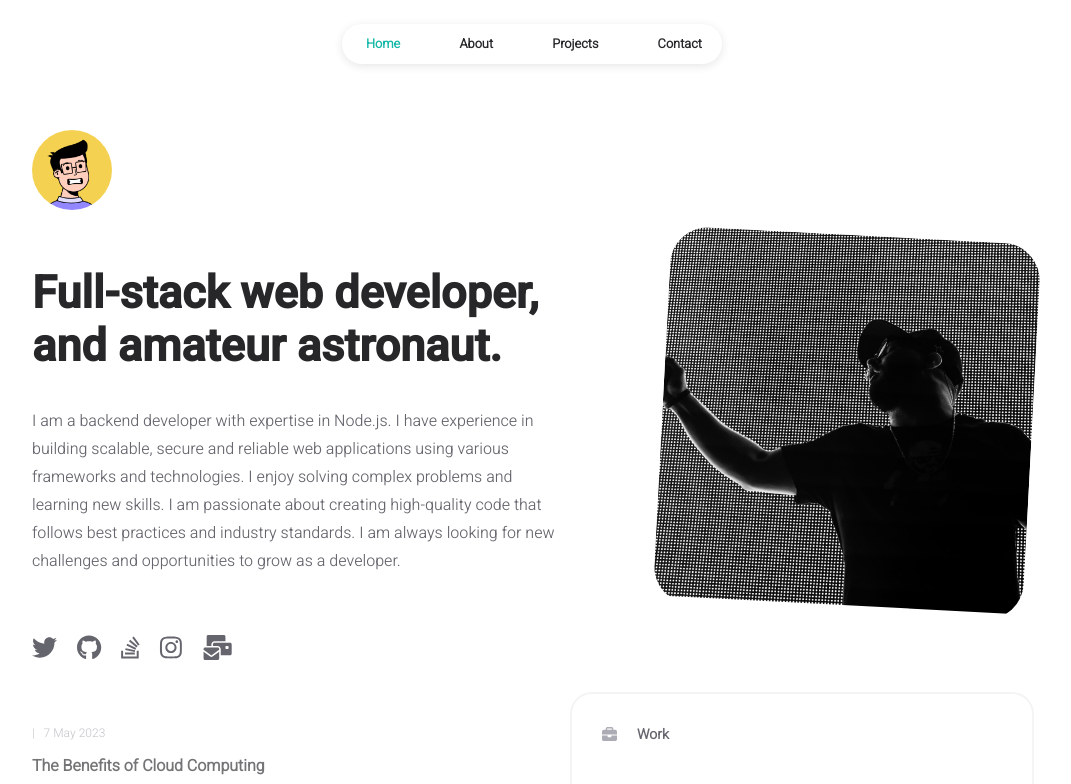
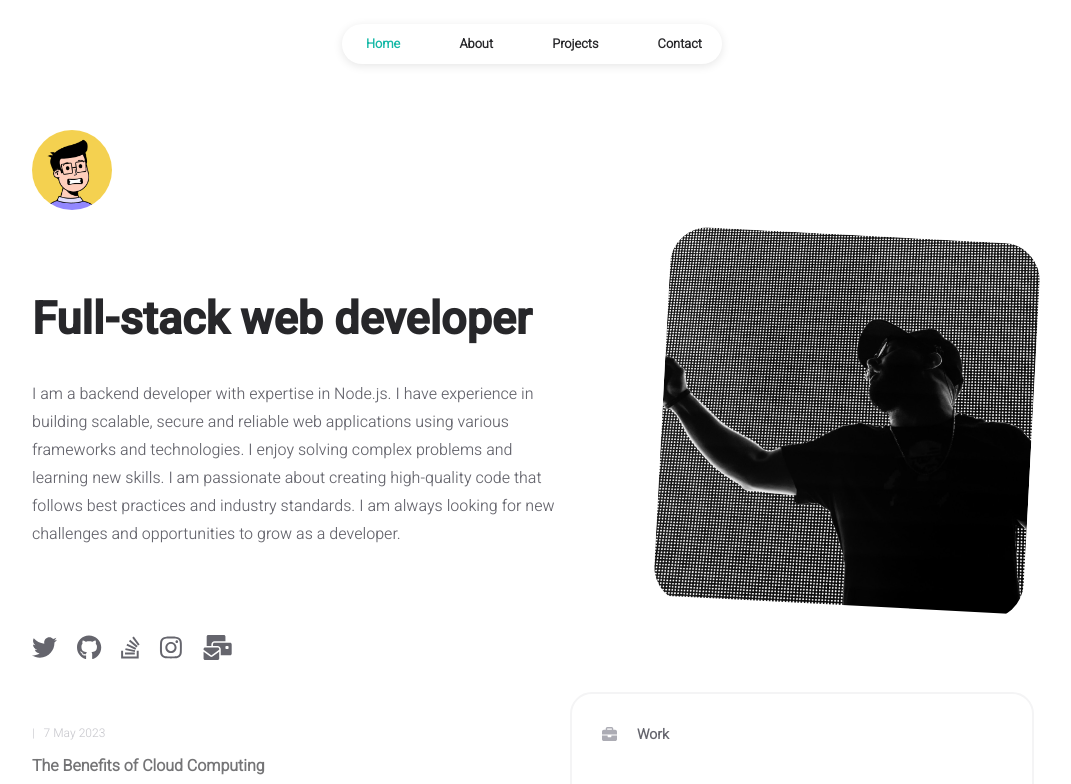
Before and after one commit to CodeOfShivam/shivamvishwakarma, a React (Create React App) app: page / in a window 1280 px wide. Shown: the top 784 px of the page, without its empty margins (108-1179 px from the left). Built offline with nearby package versions, Linux system fonts and the light colour scheme.

Commit message:
second commit

```diff
--- a/src/data/user.js
+++ b/src/data/user.js
@@ -16,7 +16,7 @@
 	},
 
 	homepage: {
-		title: "Full-stack web developer, and amateur astronaut.",
+		title: "Full-stack web developer",
 		description:
 			"I am a backend developer with expertise in Node.js. I have experience in building scalable, secure and reliable web applications using various frameworks and technologies. I enjoy solving complex problems and learning new skills. I am passionate about creating high-quality code that follows best practices and industry standards. I am always looking for new challenges and opportunities to grow as a developer.",
 	},
```
